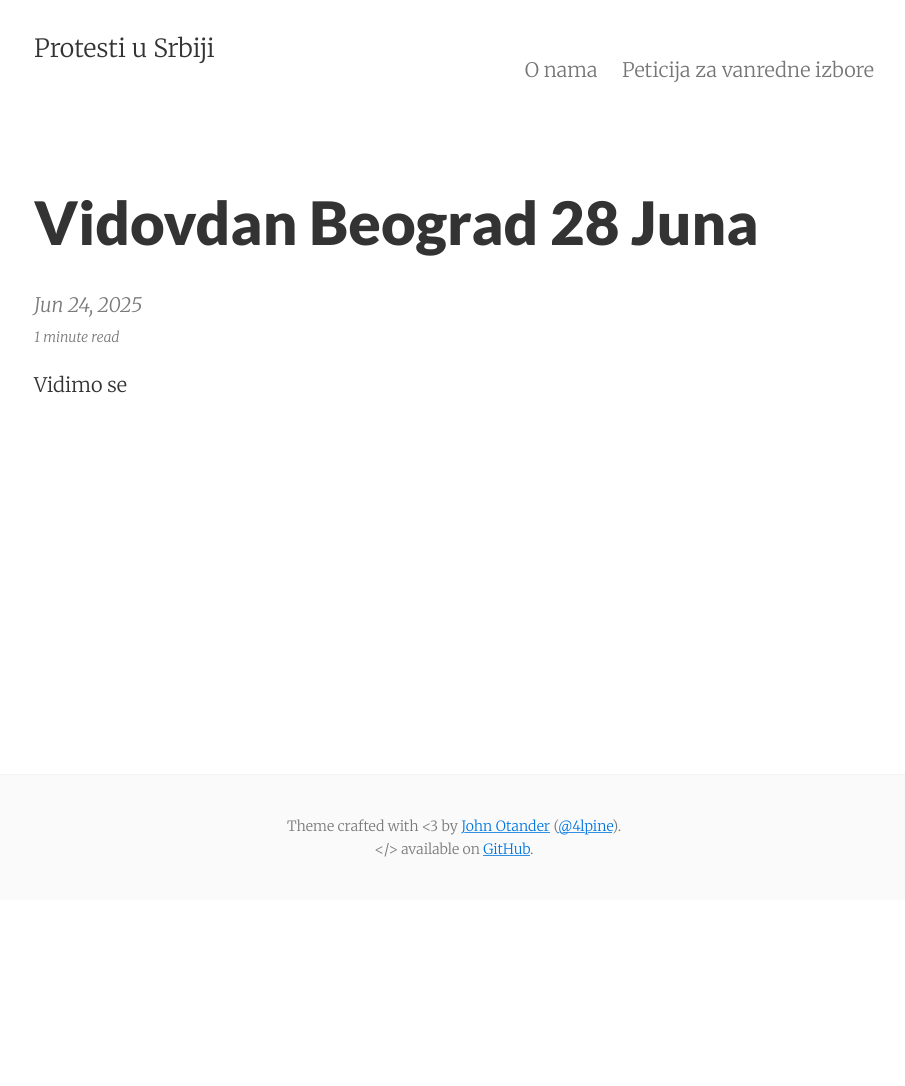
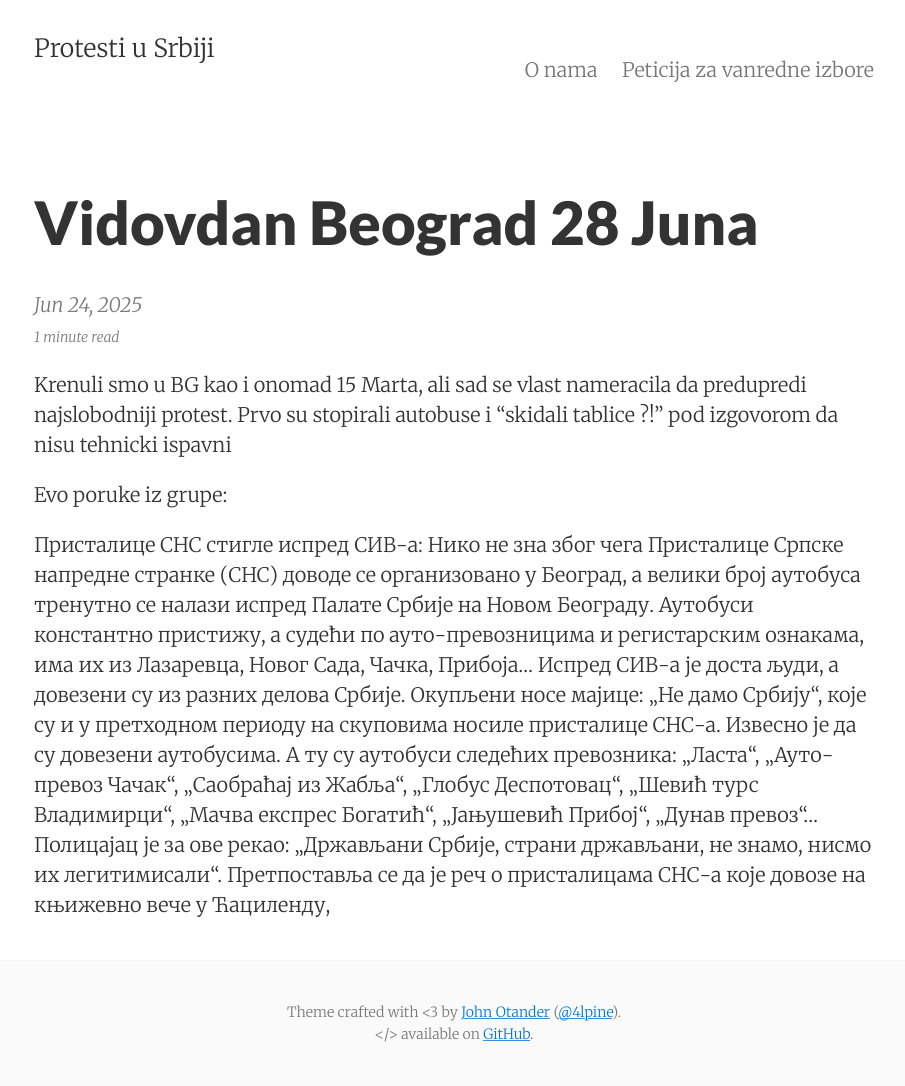
Before and after one commit to trkinrs/protesti.srb.in.rs, a Jekyll site: the page built from _posts/2025-06-24-vidovdan-beograd-28-juna.md, in a window 1280 px wide. Shown: the whole page, without its empty margins (186-1091 px from the left). Built offline with Jekyll 4.4.1, drawn with Linux system fonts in a browser that asks for light colours; before the commit the page ends 900 px from its top, so only the background shows below that.

Commit message:
Update source site content

```diff
--- a/_posts/2025-06-24-vidovdan-beograd-28-juna.md
+++ b/_posts/2025-06-24-vidovdan-beograd-28-juna.md
@@ -5,4 +5,16 @@ summary: Jos jedan skup u znak protesta
 categories: ''
 image:
 ---
-Vidimo se
+Krenuli smo u BG kao i onomad 15 Marta, ali sad se vlast nameracila da predupredi najslobodniji protest. Prvo su stopirali autobuse i "skidali tablice ?!" pod izgovorom da nisu tehnicki ispavni
+
+
+Evo poruke iz grupe:
+
+Присталице СНС стигле испред СИВ-а: Нико не зна због чега
+Присталице Српске напредне странке (СНС) доводе се организовано у Београд, а велики број аутобуса тренутно се налази испред Палате Србије на Новом Београду. Аутобуси константно пристижу, а судећи по ауто-превозницима и регистарским ознакама, има их из Лазаревца, Новог Сада, Чачка, Прибоја...
+Испред СИВ-а је доста људи, а довезени су из разних делова Србије.
+Окупљени носе мајице: „Не дамо Србију“, које су и у претходном периоду на скуповима носиле присталице СНС-а.
+Извесно је да су довезени аутобусима.
+А ту су аутобуси следећих превозника: „Ласта“, „Ауто-превоз Чачак“, „Саобраћај из Жабља“, „Глобус Деспотовац“, „Шевић турс Владимирци“, „Мачва експрес Богатић“, „Јањушевић Прибој“, „Дунав превоз“...
+Полицајац је за ове рекао: „Држављани Србије, страни држављани, не знамо, нисмо их легитимисали“.
+Претпоставља се да је реч о присталицама СНС-а које довозе на књижевно вече у Ћациленду,
```
